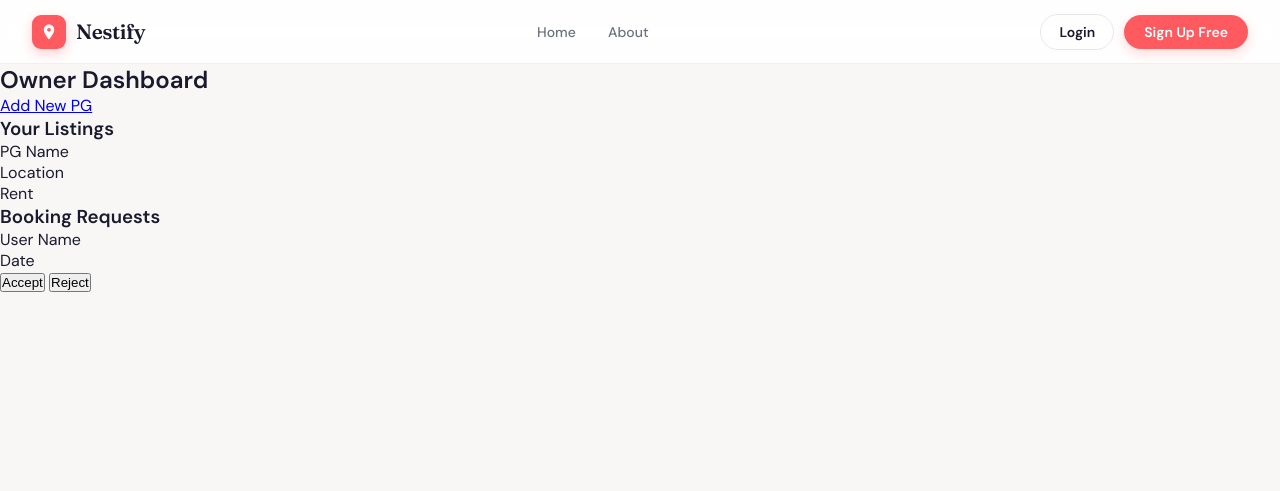
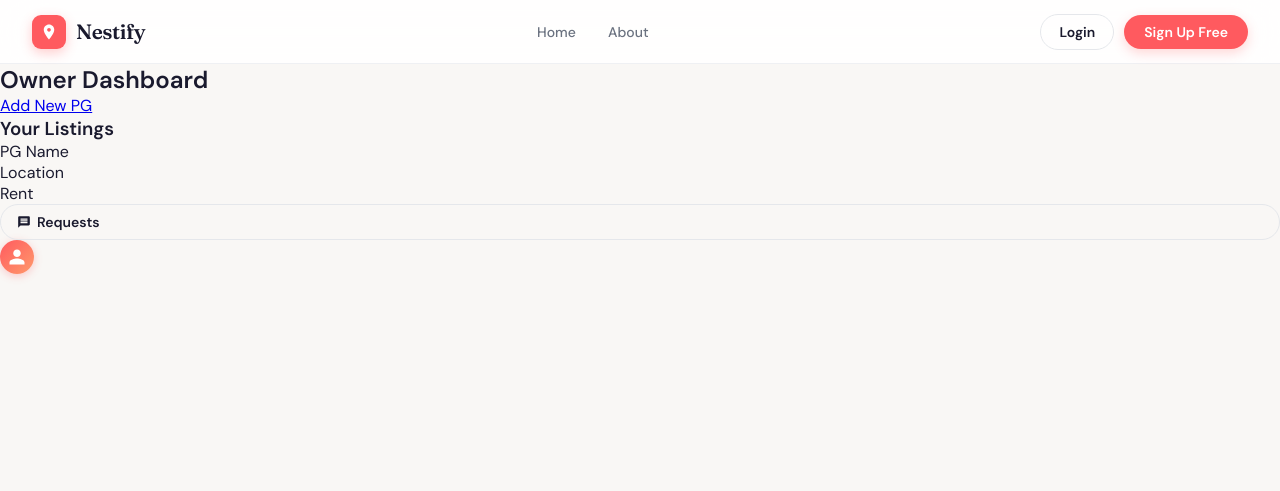
Before and after one commit to Akshatswami610/Nestify, a Django app: template templates/owner-dashboard.html in a window 1280 px wide. Shown: the top 491 px of the page. Run offline with Django 5.2, Linux system fonts and the light colour scheme; the template is opened without the code that fills it, so the values that code supplies are empty.

Commit message:
Update owner-dashboard.html

```diff
--- a/templates/owner-dashboard.html
+++ b/templates/owner-dashboard.html
@@ -12,12 +12,20 @@
     <p>Rent</p>
 </div>
 
-<h3>Booking Requests</h3>
-<div>
-    <p>User Name</p>
-    <p>Date</p>
-    <button>Accept</button>
-    <button>Reject</button>
-</div>
 
+<a href="/owner-dashboard/requests/" class="btn-nav-requests" id="nav-requests-btn" title="Requests Received">
+    <svg width="14" height="14" viewBox="0 0 24 24" fill="currentColor">
+      <path d="M20 2H4c-1.1 0-2 .9-2 2v18l4-4h14c1.1 0 2-.9 2-2V4c0-1.1-.9-2-2-2zm-2 12H6v-2h12v2zm0-3H6V9h12v2zm0-3H6V6h12v2z"/>
+    </svg>
+    Requests
+    <span class="requests-badge" id="nav-requests-count" style="display:none;">0</span>
+  </a>
+
+  <a href="/owner-dashboard/profile/" class="nav-avatar" id="nav-avatar" title="My Account">
+    <svg width="18" height="18" viewBox="0 0 24 24" fill="currentColor">
+      <path d="M12 12c2.7 0 5-2.3 5-5s-2.3-5-5-5-5
+               2.3-5 5 2.3 5 5 5zm0 2c-3.3
+               0-10 1.7-10 5v3h20v-3c0-3.3-6.7-5-10-5z"/>
+    </svg>
+  </a>
 {% endblock %}
```
